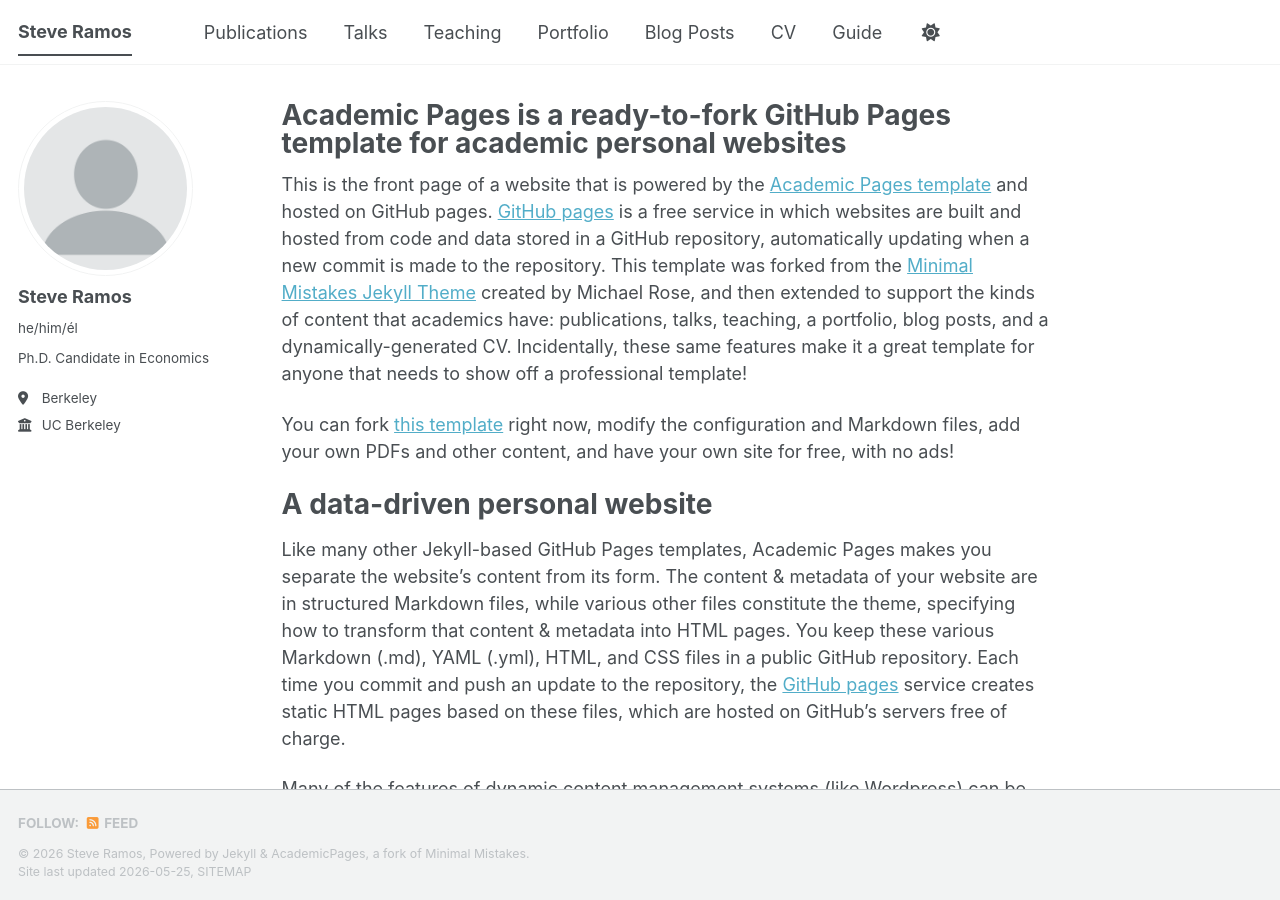
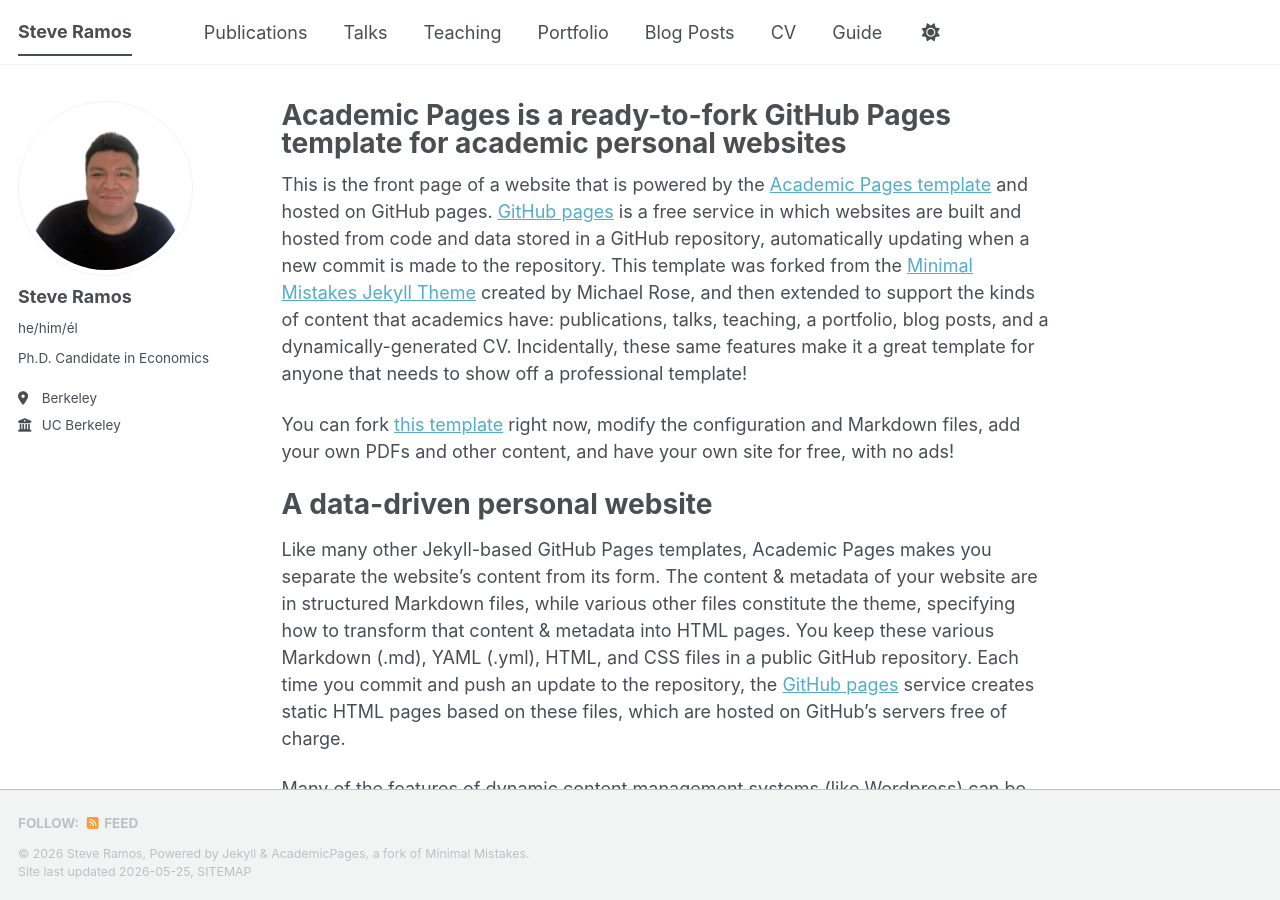
Before and after one commit to ramos-steve/ramos-steve.github.io, a Jekyll site: the page built from _pages/about.md, in a window 1280 px wide and 900 px high. Built offline with Jekyll 4.4.1, drawn with Linux system fonts in a browser that asks for light colours; a script bundle is joined from its source files by our own code; library files that are not in the unit come from our copies.

Commit message:
Update _config.yml

```diff
--- a/_config.yml
+++ b/_config.yml
@@ -23,7 +23,7 @@ repository               : "ramos-steve/ramos-steve.github.io"
 #               Additional customization can be done by editing /_includes/author-profile.html
 author:
   # Biographic information
-  avatar           : "profile.png"
+  avatar           : "IMG_3649.jpg"
   name             : "Steve Ramos"
   pronouns         : "he/him/él"
   bio              : "Ph.D. Candidate in Economics"
```
